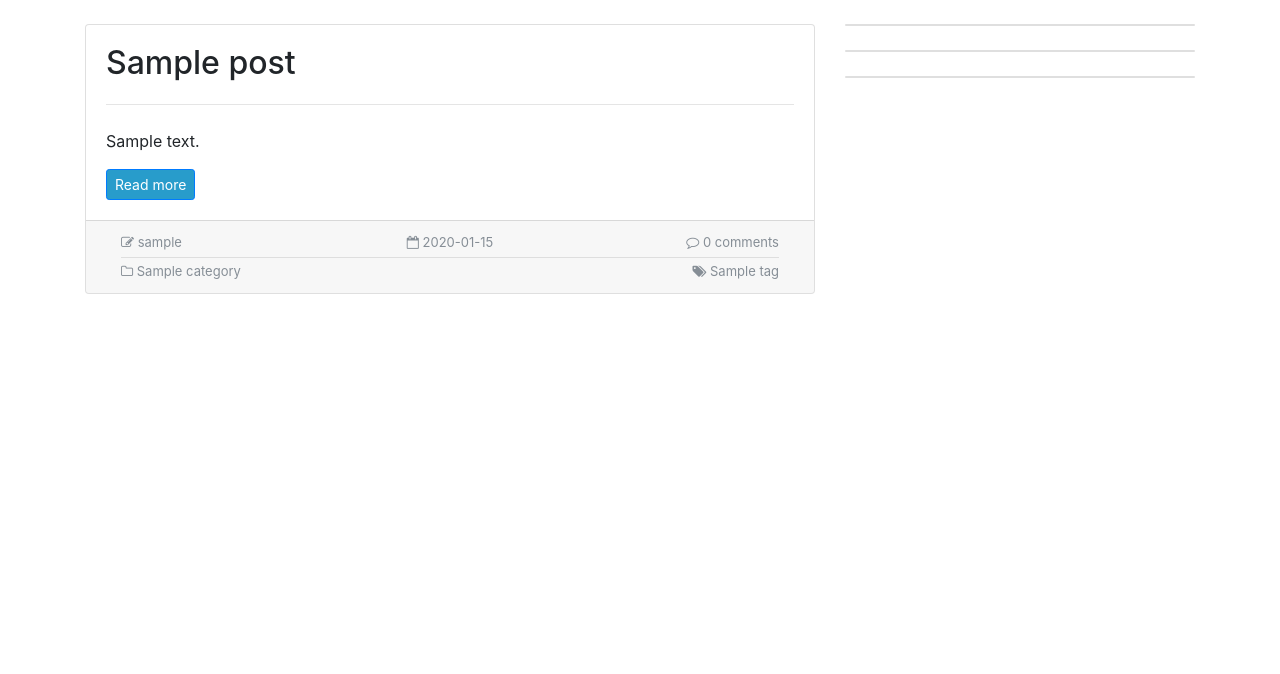
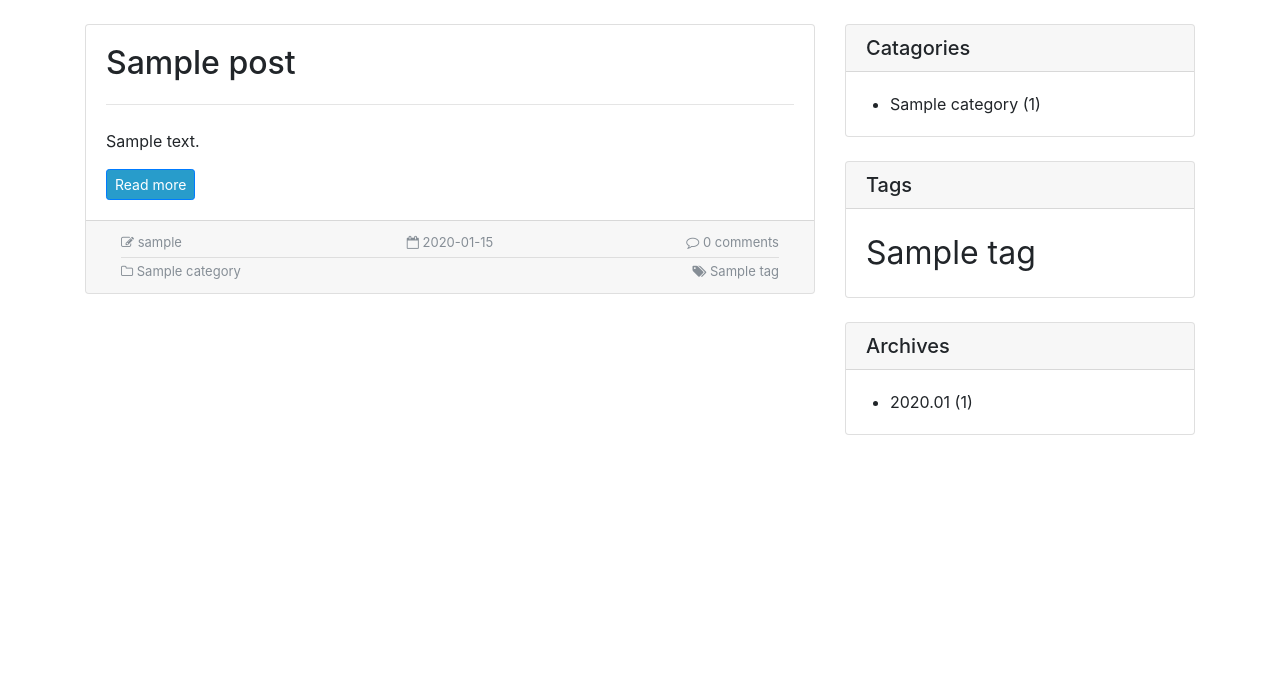
Before and after one commit to johnnyjinjing/django-blog, a Django app: page / in a window 1280 px wide. Shown: the part 56-730 px from the top of the page. Run offline with Django 3.2, Linux system fonts and the light colour scheme; tables that the repository leaves empty hold one stand-in row (values such as "Sample post"); some libraries are stand-ins or nearby versions.

Commit message:
add sidebar widget

```diff
--- /dev/null
+++ b/blog/templatetags/blog_tags.py
@@ -0,0 +1,51 @@
+import math
+
+from django import template
+from django.db.models import Count, Max, Avg, FloatField
+from django.db.models.functions import TruncMonth, Lower, Cast
+
+from ..models import Post, Category, Tag
+
+register = template.Library()
+
+@register.simple_tag
+def get_recent_posts(num=10):
+    """ Get recent posts
+    """
+    return Post.objects.filter(published=True)[:num]
+
+@register.simple_tag
+def get_archives():
+    """ Group posts by created month
+    """
+    archives = Post.objects.filter(published=True).annotate(
+        date=TruncMonth('created_time')).values('date').annotate(
+        num_posts=Count('id')).order_by('date')
+    return archives
+
+@register.simple_tag
+def get_categories():
+    """ Get all categories, ordered by name
+    """
+    # categories = Category.objects.filter(post__published=True).annotate(
+    #     num_posts=Count('post')).order_by('-num_posts', Lower('name'))
+    categories = Category.objects.filter(post__published=True).annotate(
+        num_posts=Count('post')).order_by(Lower('name'))
+    return categories
+
+@register.simple_tag
+def get_tags():
+    """ Get all tags
+    """
+    max_num_posts = Tag.objects.filter(post__published=True).annotate(
+        num_posts=Count('post')).aggregate(Max('num_posts')).get(
+        'num_posts__max')
+
+    if not max_num_posts:
+        max_num_posts = 0
+
+    tags = Tag.objects.filter(post__published=True).annotate(
+        freq_posts=Cast(Count('post') / float(max_num_posts) * 10,
+        FloatField())).filter(freq_posts__gt=0.0).order_by(Lower('name'))
+
+    return tags
--- a/templates/base.html
+++ b/templates/base.html
@@ -1,4 +1,5 @@
 {% load staticfiles %}
+{% load blog_tags %}
 
 <!DOCTYPE html>
 
@@ -51,17 +52,56 @@
 
             <!-- Sidebar Widgets Column -->
             <aside class="col-md-4">
+
                 <!-- Categories Widget -->
                 <div class="card my-4">
+                    <h5 class="card-header">Catagories</h5>
+                    <div class="card-body">
+                        {% get_categories as category_list %}
+                        <ul class="list-widget">
+                            {% for category in category_list %}
+                                {% if category.num_posts %}
+                                    <li>
+                                        <a href="#">{{ category.name }} ({{ category.num_posts }})</a>
+                                    </li>
+                                {% endif %}
+                            {% endfor %}
+                        </ul>
+                    </div>
                 </div>
 
                 <!-- Tags Widget -->
                 <div class="card my-4">
+                    <h5 class="card-header">Tags</h5>
+                    <div class="card-body">
+                        {% get_tags as tag_list %}
+                            <p class="text-widget">
+                                {% for tag in tag_list %}
+                                    {% if tag.freq_posts %}
+                                        <a href="#"><span class="tag-freq-{{tag.freq_posts|add:"0"}}">{{ tag.name }}</span></a>&ensp;
+                                    {% endif %}
+                                {% endfor %}
+                            </p>
+                    </div>
                 </div>
 
                 <!-- Archives Widget -->
                 <div class="card my-4">
+                    <h5 class="card-header">Archives</h5>
+                    <div class="card-body">
+                        {% get_archives as archive_list %}
+                        <ul class="list-widget">
+                            {% for archive in archive_list %}
+                                {% if archive.num_posts %}
+                                    <li>
+                                        <a href="#">{{ archive.date | date:"Y.m"}} ({{ archive.num_posts }})</a>
+                                    </li>
+                                {% endif %}
+                            {% endfor %}
+                        </ul>
+                    </div>
                 </div>
+
             </aside>
         </div>
     </div>
```
Also changed, not shown: blog/templatetags/__init__.py (added).
